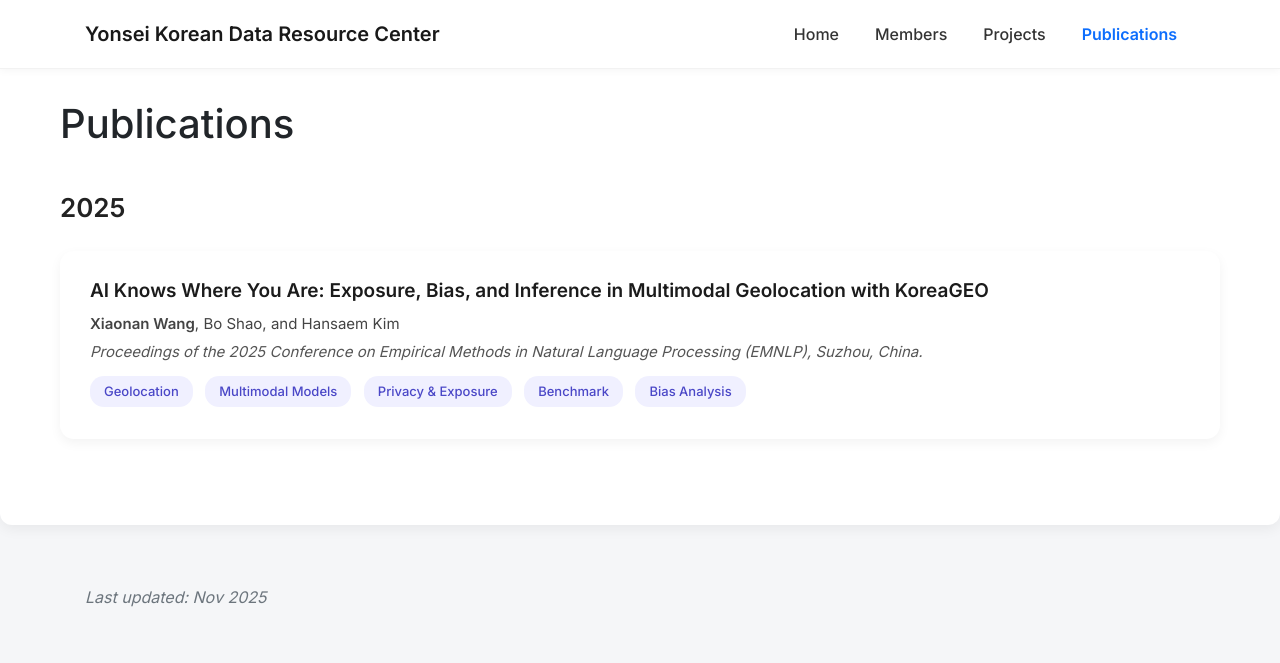
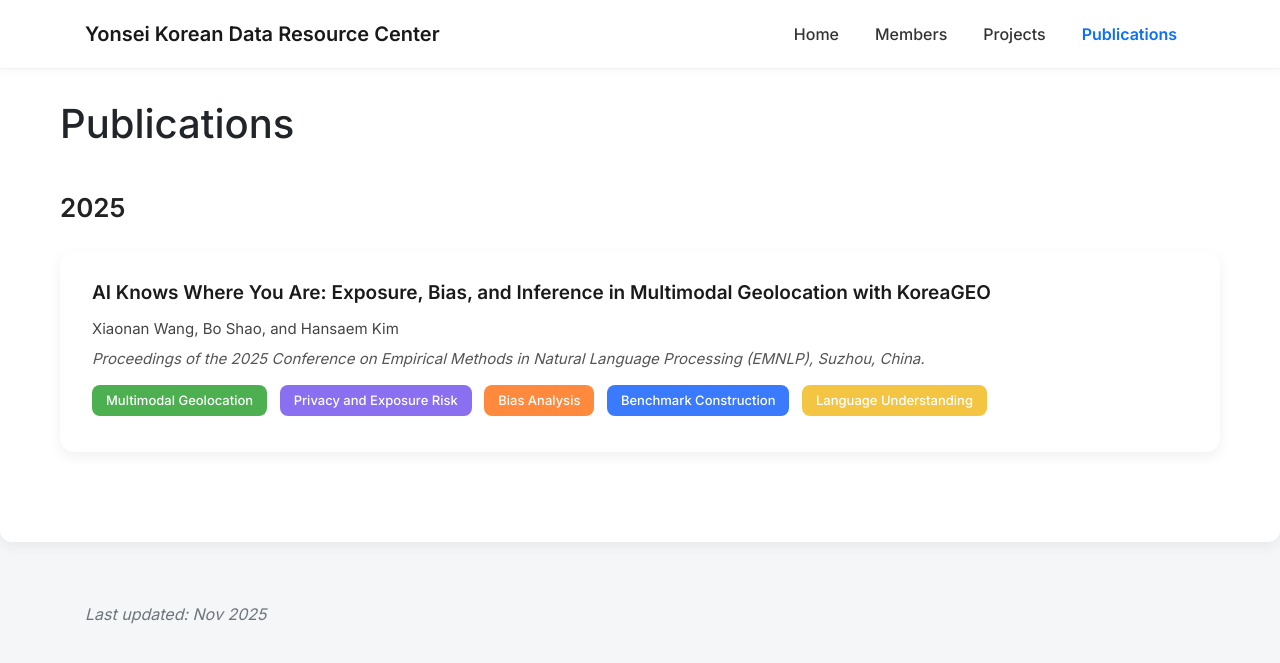
Before and after one commit to wangxiaonan-git/kdarc-lab, a Jekyll site: the page built from publications.html, in a window 1280 px wide. Shown: the top 663 px of the page. Built offline with Jekyll 4.4.1, drawn with Linux system fonts in a browser that asks for light colours.

Commit message:
Update publications.html

```diff
--- a/publications.html
+++ b/publications.html
@@ -1,81 +1,77 @@
 ---
 layout: default
-title: Publications
 ---
 
 <style>
-/* =============================
-   KDARC — ULTRA MINIMAL PUBLICATIONS
-   No blue line, only soft premium design
-   ============================= */
+
+/* ============ KDARC Premium Minimal ============ */
 
 .pub-year-title {
   font-size: 26px;
   font-weight: 700;
   margin: 40px 0 24px;
+  font-family: "Inter", sans-serif;
   color: #222;
-  font-family: "Inter", sans-serif;
 }
 
 .pub-card {
   background: white;
   border-radius: 14px;
-  padding: 26px 30px;
-  box-shadow: 0 4px 12px rgba(0,0,0,0.05);
-  transition: all 0.25s ease;
-  margin-bottom: 26px;
-
-  /* 移除任何左线 */
-  border-left: none !important;
+  padding: 28px 32px;
+  margin-bottom: 30px;
+  box-shadow: 0 5px 14px rgba(0,0,0,0.06);
+  transition: all 0.28s ease;
 }
 
 .pub-card:hover {
   transform: translateY(-4px);
-  box-shadow: 0 10px 26px rgba(0,0,0,0.10);
+  box-shadow: 0 12px 28px rgba(0,0,0,0.10);
 }
 
 .pub-title {
   font-size: 19px;
   font-weight: 600;
-  margin-bottom: 8px;
-  line-height: 1.45;
-  color: #1b1b1b;
+  margin-bottom: 10px;
+  line-height: 1.5;
+  color: #1a1a1a;
 }
 
 .pub-authors {
   font-size: 15px;
   color: #444;
-  margin-bottom: 6px;
+  margin-bottom: 8px;
 }
 
 .pub-venue {
   font-size: 15px;
   color: #555;
   font-style: italic;
-  margin-bottom: 12px;
+  margin-bottom: 14px;
 }
 
-/* ============ TAGS ============ */
-.pub-tags {
-  margin-top: 8px;
-}
+/* ============ MULTI-COLOR TAGS ============ */
+
+.pub-tags { margin-top: 10px; }
 
 .pub-tag {
   display: inline-block;
   padding: 6px 14px;
   font-size: 13px;
   font-weight: 500;
-  background: #6D6AFE1A; /* 柔和灰紫轻底色 */
-  color: #4a47c7; /* 高端灰紫文字 */
-  border-radius: 14px;
+  border-radius: 8px;
   margin-right: 8px;
-  margin-bottom: 6px;
-  transition: all 0.25s ease;
+  margin-bottom: 8px;
+  color: white;
 }
 
-.pub-tag:hover {
-  background: #6D6AFE33;
-}
+/* 多色标签体系 — 专业实验室配色 */
+.tag-yellow { background: #F4C542; }     /* NLP / Language */
+.tag-bluegray { background: #6E7D8C; }   /* Education / Evaluation */
+.tag-green { background: #4CAF50; }      /* Multimodal */
+.tag-purple { background: #8A6FF0; }     /* Privacy / Safety */
+.tag-blue { background: #3A7AFE; }       /* Benchmark / Dataset */
+.tag-orange { background: #FF8A3D; }     /* Bias / Fairness */
+
 </style>
 
 <h1>Publications</h1>
@@ -92,7 +88,7 @@
   </div>
 
   <div class="pub-authors">
-    <strong>Xiaonan Wang</strong>, Bo Shao, and Hansaem Kim
+    Xiaonan Wang, Bo Shao, and Hansaem Kim
   </div>
 
   <div class="pub-venue">
@@ -100,13 +96,15 @@
     Suzhou, China.
   </div>
 
-  <!-- ====== Keywords (替代链接) ====== -->
+  <!-- 多色 Keyword Tags（全称） -->
   <div class="pub-tags">
-    <span class="pub-tag">Geolocation</span>
-    <span class="pub-tag">Multimodal Models</span>
-    <span class="pub-tag">Privacy & Exposure</span>
-    <span class="pub-tag">Benchmark</span>
-    <span class="pub-tag">Bias Analysis</span>
+
+    <span class="pub-tag tag-green">Multimodal Geolocation</span>
+    <span class="pub-tag tag-purple">Privacy and Exposure Risk</span>
+    <span class="pub-tag tag-orange">Bias Analysis</span>
+    <span class="pub-tag tag-blue">Benchmark Construction</span>
+    <span class="pub-tag tag-yellow">Language Understanding</span>
+
   </div>
 
 </div>
```
